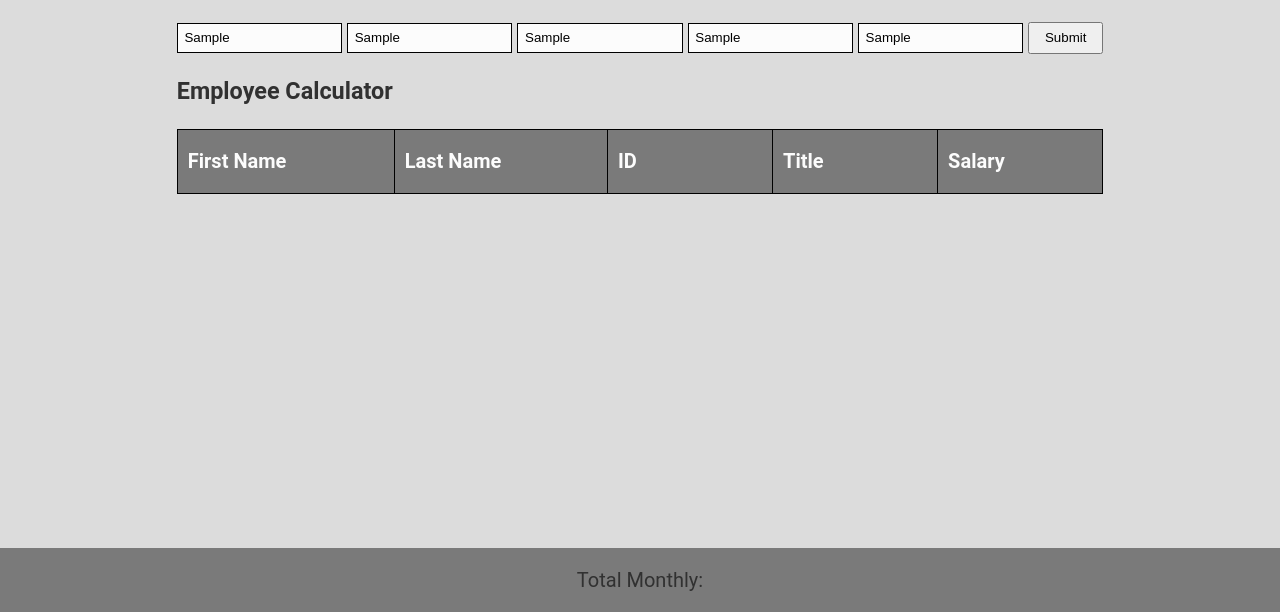
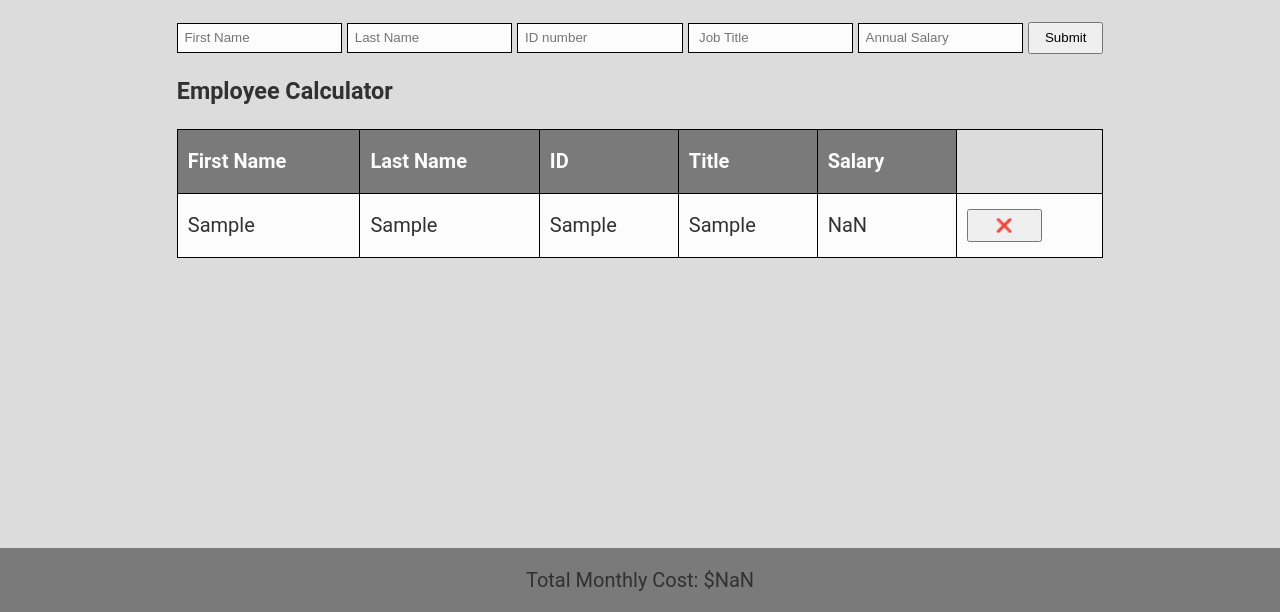
Before and after one commit to mahadbanzai/weekend-salary-calculator-template, a website: page index.html in a window 1280 px wide. Both pictures are taken after typing "Sample", "Sample", "Sample", "Sample", "Sample" into the empty fields and a click on the button "Submit". Shown: the part 188-800 px from the top of the page. Drawn offline with Linux system fonts and the light colour scheme.

Commit message:
Fixed syntax errors

```diff
--- a/index.html
+++ b/index.html
@@ -4,7 +4,7 @@
   <meta charset="UTF-8">
   <link rel="stylesheet" href="styles.css">
   <script defer src="script.js"></script>
-  <title> Salary Calculator</title>
+  <title>Salary Calculator</title>
 </head>
 <body>
   <header>
@@ -14,31 +14,35 @@
     <section>
       <h2> Add Employees</h2>
       <form>
-        <input id="firsName"
-         `data-testid="firstNameInput"`
+        <input id="firstName"
+         data-testid="firstNameInput"
          placeholder="First Name"
          type="text"
          />
 
          <input id="lastName"
-         `data-testid="lastNameInput"`
+         data-testid="lastNameInput"
          placeholder="Last Name"
-         type="text"/>
+         type="text"
+         />
 
         <input id="idNumber"
-         `data-testid="idInput"`
+         data-testid="idNumberInput"
          placeholder="ID number"
-         type="text"/>
+         type="text"
+         />
 
          <input id="jobTitle"
-         `data-testid="jobTitleInput"`
+         data-testid="jobTitleInput"
          placeholder=" Job Title"
-         type="text"/>
+         type="text"
+         />
 
          <input id="annualSalary"
-         `data-testid="annualSalaryInput"`
-         placeholder="Salary Input"
-         type="text"/>
+         data-testid="annualSalaryInput"
+         placeholder="Annual Salary"
+         type="text"
+         />
          <button data-testid="submitButton" onclick="addNewEmployee(event)">Submit</button>
       </form>
     </section>
@@ -59,8 +63,8 @@
       </table>
     </section>
   </main>
-  <footer>
-    <p>Total Monthly: </p>
+  <footer id="footer">
+    <p id="totalMonthlyCost">Total Monthly:</p>
   </footer>
 </body>
 </html>
--- a/script.js
+++ b/script.js
@@ -1,32 +1,55 @@
 console.log("Hey Buddy");
 
-
+let totalMonthlyCost = 0;
 
 function addNewEmployee(event) {
-  event.preventDefault();
+    event.preventDefault();
 
-  let firstNameInput= document.getElementById('firstName').value;
-  let LastNameInput= document.getElementById("lastName").value;
-  let idInput= document.getElementById("idNumber").value;
-  let titleInput = document.getElementById("jobTitle").value;
-  let annualSalaryInput = document.getElementById("annualSalary").value;
+    // Retrieve input values
+    let firstNametext = document.getElementById('firstName').value;
+    let lastNametext = document.getElementById("lastName").value;
+    let idNumbertext = document.getElementById("idNumber").value;
+    let jobTitletext = document.getElementById("jobTitle").value;
+    let annualSalary = parseFloat(document.getElementById("annualSalary").value);
 
-  let newTablerow = ` <tr>
-    <td>${firstNameInput}</td>
-    <td>${LastNameInput}</td>
-    <td>${idInput}</td>
-    <td>${titleInput}</td>
-    <td>${annualSalaryInput}</td>
-    <td><button onclick="deleteRow(event)">❌</button></td>
-  </tr>`
-  let tableLocation = document.getElementById("CalulatorTable");
-  tableLocation.innerHTML += newTablerow;
+    // Update table with employee data
+    let tableBody = document.getElementById("CalculatorTable");
+    tableBody.innerHTML += `<tr>
+        <td id="tableFirst">${firstNametext}</td>
+        <td id="tableLast">${lastNametext}</td>
+        <td id="tableID">${idNumbertext}</td>
+        <td id="tableJob">${jobTitletext}</td>
+        <td id="tableAnnual">${annualSalary}</td>
+        <td><button onclick="deleteEmployee(event)">❌</button></td>
+    </tr>`;
 
+    // Update total monthly cost
+    totalMonthlyCost += annualSalary / 12;
+    updateTotalMonthlyCost();
+
+    // Clear input fields
+    document.getElementById('firstName').value = "";
+    document.getElementById('lastName').value = "";
+    document.getElementById('idNumber').value = "";
+    document.getElementById('jobTitle').value = "";
+    document.getElementById('annualSalary').value = "";
 }
-function deleteRow(event) {
 
-    let buttonclicked = event.target;
-    let toDelete =buttonclicked.parentElement.parentElement;
-    toDelete.remove();
+function deleteEmployee(event) {
+    const row = event.target.closest('tr');
+    let annualSalary = parseFloat(row.querySelector('#tableAnnual').textContent);
+    totalMonthlyCost -= annualSalary / 12;
+    row.remove();
+    updateTotalMonthlyCost();
+}
 
-  }
+function updateTotalMonthlyCost() {
+    let totalMonthlyCostElement = document.getElementById("totalMonthlyCost");
+    totalMonthlyCostElement.textContent = "Total Monthly Cost: $" + totalMonthlyCost.toFixed(2);
+    let footer = document.getElementById("footer");
+    if (totalMonthlyCost > 20000) {
+        totalMonthlyCostElement.style.color = "red";
+    } else {
+        totalMonthlyCostElement.style.color = "";
+    }
+}
--- a/styles.css
+++ b/styles.css
@@ -82,3 +82,6 @@ body {
   tbody tr:nth-child(even){
     background: #dcdcdc;
   }
+.over-budget {
+color: red ;
+}
```
